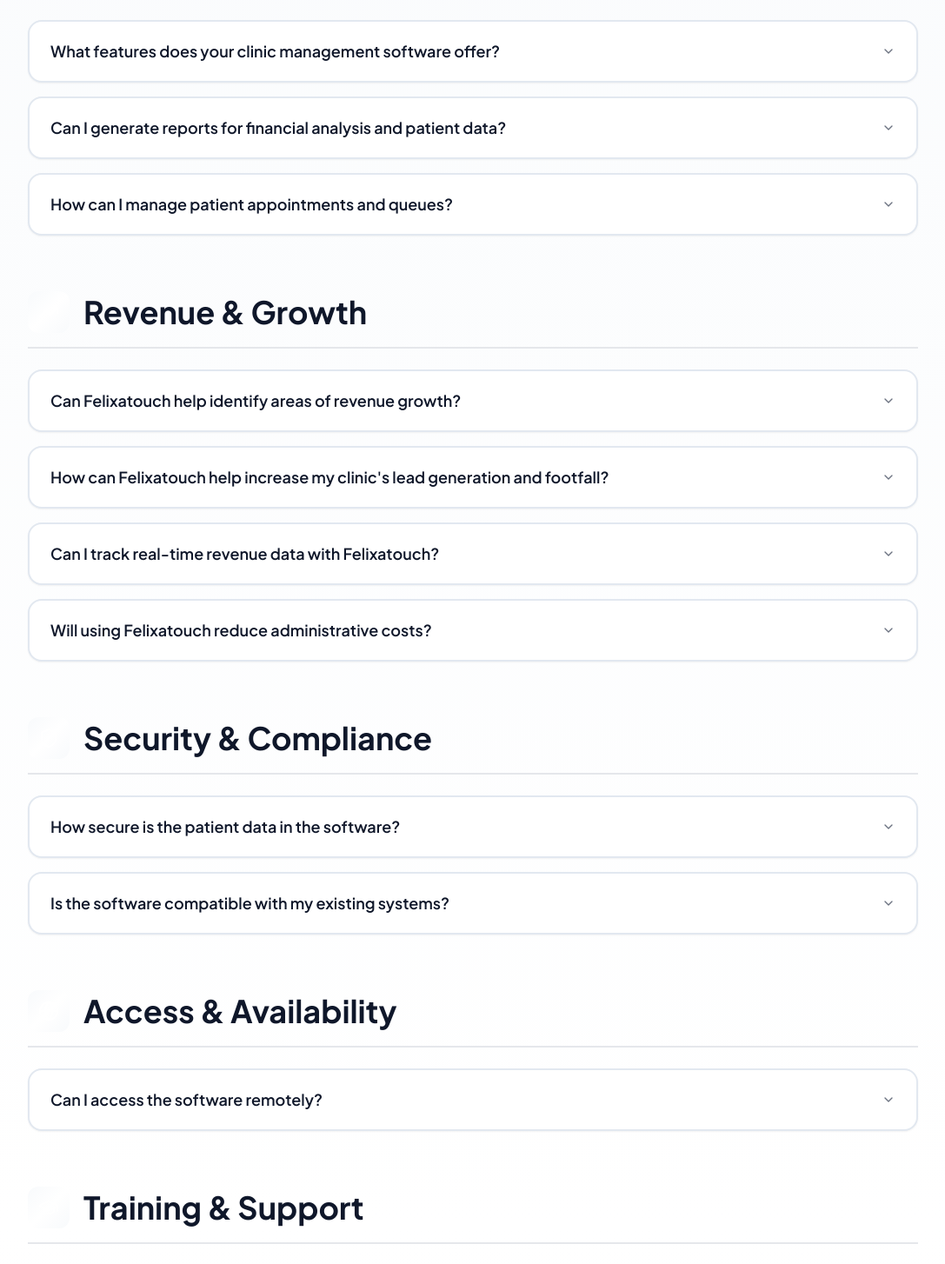
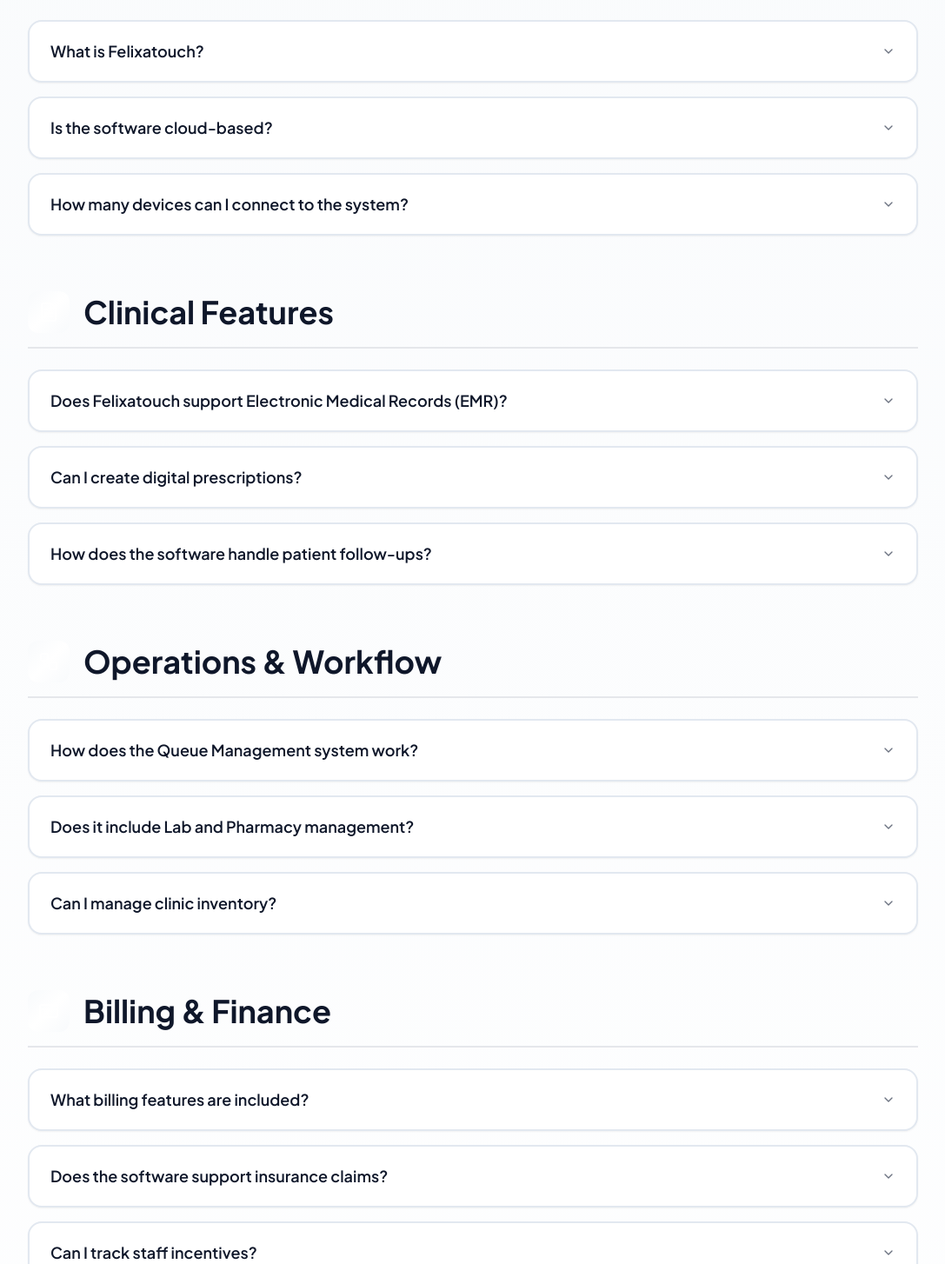
Before and after one commit to sahircmr/Felixatouch-softgen, a Next.js app: page /faqs-best-clinic-management-software in a window 1280 px wide. Shown: the part 760-2214 px from the top of the page at 87% size, without its empty margins (96-1183 px from the left). Built offline with nearby package versions, Linux system fonts and the light colour scheme.

Commit message:
feat(faqs): Rewrite and expand page with detailed, categorized content

```diff
--- a/src/pages/faqs-best-clinic-management-software.tsx
+++ b/src/pages/faqs-best-clinic-management-software.tsx
@@ -1,98 +1,173 @@
 import { SEO } from "@/components/SEO";
 import { Header } from "@/components/Header";
 import { Footer } from "@/components/Footer";
-import Link from "next/link";
 import { Accordion, AccordionContent, AccordionItem, AccordionTrigger } from "@/components/ui/accordion";
 import { Button } from "@/components/ui/button";
-import { HelpCircle, Shield, TrendingUp, Users, Zap, Globe, HeadphonesIcon, FileText, CreditCard, GraduationCap } from "lucide-react";
+import { HelpCircle, Shield, TrendingUp, Users, Zap, Globe, HeadphonesIcon, FileText, CreditCard, Cloud, MessageSquare, Workflow, Lock, Activity } from "lucide-react";
 
 export default function FAQPage() {
   const faqCategories = [
     {
-      category: "Features & Capabilities",
-      icon: Zap,
+      category: "General Overview",
+      icon: HelpCircle,
       faqs: [
         {
-          question: "What features does your clinic management software offer?",
-          answer: "Our software includes features such as appointment scheduling, patient record management, e-prescriptions, automated reminders, queue management, billing, reporting tools and other relevant features."
+          question: "What is Felixatouch?",
+          answer: "Felixatouch is a comprehensive, 100% cloud-based clinic management software designed to streamline healthcare operations. It offers a suite of tools including Electronic Medical Records (EMR), queue management, billing, and lab/pharmacy integration to help healthcare providers optimize their practice and improve patient care."
         },
         {
-          question: "Can I generate reports for financial analysis and patient data?",
-          answer: "Yes, our software provides detailed revenue analytics and customizable reporting tools to help you track performance, trends, and patient data efficiently."
+          question: "Is the software cloud-based?",
+          answer: "Yes, Felixatouch is 100% cloud-based. This means all your data is stored securely in the cloud, and you can access your clinic's records from anywhere at any time using an internet connection."
         },
         {
-          question: "How can I manage patient appointments and queues?",
-          answer: "Our software simplifies appointment scheduling, rescheduling, and queue management, ensuring a smooth and efficient workflow for your clinic."
+          question: "How many devices can I connect to the system?",
+          answer: "Felixatouch allows you to connect with an unlimited number of devices (desktops, laptops, and tablets) regardless of their location, ensuring seamless access for your entire staff."
         }
       ]
     },
     {
-      category: "Revenue & Growth",
-      icon: TrendingUp,
+      category: "Clinical Features",
+      icon: FileText,
       faqs: [
         {
-          question: "Can Felixatouch help identify areas of revenue growth?",
-          answer: "Yes! Felixatouch analyzes your clinic's financial data to identify trends, gaps, and opportunities for growth. You can pinpoint underperforming areas and implement targeted strategies to improve revenue, whether through pricing adjustments, service offerings, or enhanced patient retention."
+          question: "Does Felixatouch support Electronic Medical Records (EMR)?",
+          answer: "Yes. The software includes an advanced EMR system that allows for secure management of patient data, medical history, and treatment plans. It is designed for easy updates and compliance with healthcare standards."
         },
         {
-          question: "How can Felixatouch help increase my clinic's lead generation and footfall?",
-          answer: "Felixatouch boosts your clinic's digital presence through targeted marketing strategies that attract more leads and increase footfall. By optimizing your clinic's online visibility, engaging with potential patients, and converting them into loyal clients, Felixatouch helps drive consistent revenue growth."
+          question: "Can I create digital prescriptions?",
+          answer: "Absolutely. The 'Impressive Prescription' feature allows doctors to generate professional, clear, and visually appealing prescriptions in just a few clicks using customizable templates."
         },
         {
-          question: "Can I track real-time revenue data with Felixatouch?",
-          answer: "Yes! Felixatouch offers real-time revenue tracking, allowing you to monitor your clinic's financial performance at any time. Stay on top of key metrics like revenue, patient volume, and more, so you can make timely decisions that optimize your clinic's revenue."
-        },
-        {
-          question: "Will using Felixatouch reduce administrative costs?",
-          answer: "Yes! Felixatouch helps automate many administrative tasks such as billing, appointment scheduling, and patient record management. This reduces the need for manual processes, saving time and resources, which in turn lowers administrative costs and increases overall clinic revenue."
+          question: "How does the software handle patient follow-ups?",
+          answer: "The 'Next-Visit Setup' allows doctors to schedule follow-up appointments instantly during the consultation, ensuring patient adherence to treatment plans and reducing drop-offs."
         }
       ]
     },
     {
-      category: "Security & Compliance",
-      icon: Shield,
+      category: "Operations & Workflow",
+      icon: Workflow,
       faqs: [
         {
-          question: "How secure is the patient data in the software?",
-          answer: "Patient data is protected through advanced encryption methods and secure access controls, ensuring compliance with global standards and safeguarding sensitive information."
+          question: "How does the Queue Management system work?",
+          answer: "Felixatouch offers an Easy Queue & Appointment Management system where the front desk can generate, prioritize, or pause queues. It also integrates with a Token Display System to notify patients of their turn in real-time, reducing reception crowding."
         },
         {
-          question: "Is the software compatible with my existing systems?",
-          answer: "Yes, FelixaTouch is designed to integrate seamlessly with your existing tools and systems, ensuring smooth transitions and minimal disruption."
+          question: "Does it include Lab and Pharmacy management?",
+          answer: "Yes. Lab Management enables digital test ordering, sample tracking, and direct storage of results into the patient's EMR. Pharmacy Management tracks stock levels, expiry dates, and real-time sales to prevent leakages and ensure timely medicine dispensing."
+        },
+        {
+          question: "Can I manage clinic inventory?",
+          answer: "Yes, the Inventory Management tool allows you to monitor stocks of medicines, consumables, and lab items. It includes automated reorder alerts to prevent shortages and minimize wastage."
         }
       ]
     },
     {
-      category: "Access & Availability",
-      icon: Globe,
+      category: "Billing & Finance",
+      icon: CreditCard,
       faqs: [
         {
-          question: "Can I access the software remotely?",
-          answer: "Yes, our cloud-based system allows you to access patient records, appointments, and other features securely from any location with an internet connection."
+          question: "What billing features are included?",
+          answer: "Felixatouch provides a flexible payment and billing system. It features Charge Capture Billing, which records every service, procedure, and consultation in real-time to minimize revenue leakage."
+        },
+        {
+          question: "Does the software support insurance claims?",
+          answer: "Yes. The Insurance Management module helps you handle claims, approvals, and settlements within the platform, supporting multiple insurers and simplifying documentation."
+        },
+        {
+          question: "Can I track staff incentives?",
+          answer: "Yes, there is an Incentive & Commission Management feature that automatically calculates commissions for doctors, technicians, or staff based on services, sales, or procedures."
         }
       ]
     },
     {
-      category: "Training & Support",
-      icon: GraduationCap,
+      category: "Reporting & Analytics",
+      icon: Activity,
       faqs: [
         {
-          question: "Is training provided for new users?",
-          answer: "Absolutely! We offer comprehensive training and support to ensure your team can fully utilize the software's features from day one. However, FelixaTouch is designed with user-friendly interfaces, making it learn easy and navigate the system."
-        },
-        {
-          question: "How do I get support if I have issues with the software?",
-          answer: "Our dedicated support team is available 24/7 via phone, email, or live chat to assist with any technical issues or questions you may have."
+          question: "What kind of insights can I get from the software?",
+          answer: "The software provides Analytics Dashboards for real-time monitoring of clinic performance, Revenue Dashboards to visualize income from consultations, labs, and pharmacy, and Custom Date-Wise Reports with detailed reports filtered by daily, weekly, or monthly ranges to analyze expenses and patient inflow."
         }
       ]
     },
     {
-      category: "Payments & Billing",
-      icon: CreditCard,
+      category: "Security & Revenue Protection",
+      icon: Lock,
       faqs: [
         {
-          question: "Can the software handle both online and offline payments?",
-          answer: "Yes, FelixaTouch supports flexible payment options, allowing both online and cash payments to be processed seamlessly and securely."
+          question: "How does Felixatouch safeguard clinic owners from revenue leakage?",
+          answer: "Felixatouch acts as a digital watchdog by utilizing an Integrated Charge Capture module. This ensures that every clinical action—whether it's a lab test, a pharmacy dispense, or a minor procedure—is automatically linked to the patient's bill. Because the financial charge is triggered the moment the doctor saves the order, it is impossible for staff to 'forget' to bill for a service, effectively plugging potential income gaps."
+        },
+        {
+          question: "In what ways does the software prevent employee malpractice and fraud?",
+          answer: "The system is designed with multiple layers of accountability: Audit Trails (every entry, edit, or deletion is logged with a 'digital footprint,' showing exactly who made the change and when), Role-Based Access (restrict staff permissions so only authorized personnel can handle billing, view sensitive data, or apply discounts), Standardized Pricing (pre-set price lists prevent staff from manually altering costs or providing unauthorized 'custom' pricing), and Inventory Reconciliation (real-time tracking ensures that no medicine or lab consumable leaves the clinic without a corresponding digital record and payment)."
+        },
+        {
+          question: "Can I monitor my clinic's finances if I am not physically present?",
+          answer: "Yes. Since Felixatouch is 100% cloud-based, clinic owners can access the Real-Time Analytics Dashboard from any location via a smartphone or laptop. This allows you to monitor live patient flow, total collections, and pending dues instantly, ensuring you always have a 'pulse' on your business regardless of where you are."
+        }
+      ]
+    },
+    {
+      category: "Patient Engagement",
+      icon: Users,
+      faqs: [
+        {
+          question: "How does Felixatouch help in communicating with patients?",
+          answer: "The Engagement Messaging feature allows you to stay connected with patients through automated SMS, email, or WhatsApp. You can send appointment confirmations, health tips, and promotional offers to enhance your clinic's branding."
+        },
+        {
+          question: "Is there a limit on patient records?",
+          answer: "No. Felixatouch allows you to store an unlimited number of patient records securely."
+        }
+      ]
+    },
+    {
+      category: "WhatsApp Integration & Communication",
+      icon: MessageSquare,
+      faqs: [
+        {
+          question: "Does Felixatouch integrate with WhatsApp?",
+          answer: "Yes, Felixatouch features a robust WhatsApp integration designed to automate patient communication and improve engagement. This allows the clinic to send important updates directly to a patient's mobile phone instantly."
+        },
+        {
+          question: "What automated message templates are included?",
+          answer: "The software comes with pre-configured templates for essential clinic operations, including: Prescription Delivery (send digital prescriptions directly to the patient's WhatsApp immediately after their consultation), Booking Notifications (automatically send appointment confirmations and reminders to reduce 'no-shows'), Lab Report Delivery (notify patients as soon as their results are ready and deliver the digital report securely), and Birthday Wishes (automate personalized greetings to patients to build long-term loyalty and a personal touch)."
+        },
+        {
+          question: "Can a clinic get a customized WhatsApp integration service?",
+          answer: "Yes. Beyond the standard templates, clinics can request customized WhatsApp integration services. This allows you to create and deliver additional message templates tailored to your specific workflow, promotional campaigns, or specialized patient instructions."
+        },
+        {
+          question: "Is WhatsApp messaging more effective than SMS?",
+          answer: "While Felixatouch supports both, WhatsApp integration typically sees higher open rates and allows for easier delivery of rich media, such as PDF lab reports and prescriptions, making it more convenient for both the clinic and the patient."
+        }
+      ]
+    },
+    {
+      category: "Complete Clinical Workflow Management",
+      icon: Workflow,
+      faqs: [
+        {
+          question: "Can I consider Felixatouch to manage my entire clinical workflow?",
+          answer: "Yes. Felixatouch is built as an all-in-one integrated platform that connects every department of your clinic. It eliminates manual handovers and ensures that data flows seamlessly from the front desk to the specialized treatment rooms."
+        },
+        {
+          question: "How does the integrated workflow look in practice?",
+          answer: "The software synchronizes the following steps into one unified journey: Patient Intake (seamless patient registration, appointment scheduling, and live token management), Doctor Consultation (doctors use an advanced EMR to record notes and orders), and Digital Orders (once the doctor hits 'Save,' orders are instantly routed to Pharmacy for immediate fulfillment, Laboratory for sample collection and testing, Procedure Room for minor treatments or nursing care, and Ultrasound & Radiology for specialized scanning orders)."
+        },
+        {
+          question: "What is the 'Charge Capture' module?",
+          answer: "The Charge Capture module is a financial safeguard that ensures every service provided—whether it's a consultation, a lab test, or a procedure—is automatically added to the patient's bill. This provides Error-Free Billing (no more forgotten items or manual entry mistakes) and Malpractice-Free Security (by automating the link between the clinical order and the final invoice, the system prevents financial leakages and ensures total transparency in clinic revenue)."
+        }
+      ]
+    },
+    {
+      category: "Support & Getting Started",
+      icon: HeadphonesIcon,
+      faqs: [
+        {
+          question: "How can I see a demo of the software?",
+          answer: "You can request a free demo by filling out the contact form on the Felixatouch website or by contacting their support team at +91 8137077217 or support@intpurple.com."
         }
       ]
     }
@@ -203,7 +278,7 @@
                         className="bg-white text-brand-primary hover:bg-slate-50 font-semibold text-lg px-8 py-6 h-auto rounded-xl shadow-lg hover:shadow-xl transition-all duration-300"
                         asChild
                       >
-                        <a href="#demo">Book a Demo</a>
+                        <a href="tel:+918137077217">Call +91 8137077217</a>
                       </Button>
                       <Button
                         size="lg"
@@ -211,7 +286,7 @@
                         className="bg-transparent border-2 border-white text-white hover:bg-white hover:text-brand-primary font-semibold text-lg px-8 py-6 h-auto rounded-xl transition-all duration-300"
                         asChild
                       >
-                        <a href="mailto:support@felixatouch.com">Contact Support</a>
+                        <a href="mailto:support@intpurple.com">Email Support</a>
                       </Button>
                     </div>
                   </div>
@@ -229,7 +304,7 @@
                 </h2>
 
                 <div className="grid md:grid-cols-3 gap-6">
-                  <Link
+                  <a
                     href="/best-clinic-software-features"
                     className="group bg-white dark:bg-slate-800 rounded-2xl p-8 text-center hover:shadow-xl transition-all duration-300 border-2 border-transparent hover:border-brand-primary"
                   >
@@ -242,9 +317,9 @@
                     <p className="text-slate-600 dark:text-slate-300">
                       Discover all the powerful features
                     </p>
-                  </Link>
+                  </a>
 
-                  <Link
+                  <a
                     href="/dental-clinic-management-software"
                     className="group bg-white dark:bg-slate-800 rounded-2xl p-8 text-center hover:shadow-xl transition-all duration-300 border-2 border-transparent hover:border-emerald-500"
                   >
@@ -257,9 +332,9 @@
                     <p className="text-slate-600 dark:text-slate-300">
                       Specialized dental clinic solution
                     </p>
-                  </Link>
+                  </a>
 
-                  <Link
+                  <a
                     href="/unani-clinic-management-software"
                     className="group bg-white dark:bg-slate-800 rounded-2xl p-8 text-center hover:shadow-xl transition-all duration-300 border-2 border-transparent hover:border-emerald-600"
                   >
@@ -272,7 +347,7 @@
                     <p className="text-slate-600 dark:text-slate-300">
                       Tailored for Unani practices
                     </p>
-                  </Link>
+                  </a>
                 </div>
               </div>
             </div>
```
